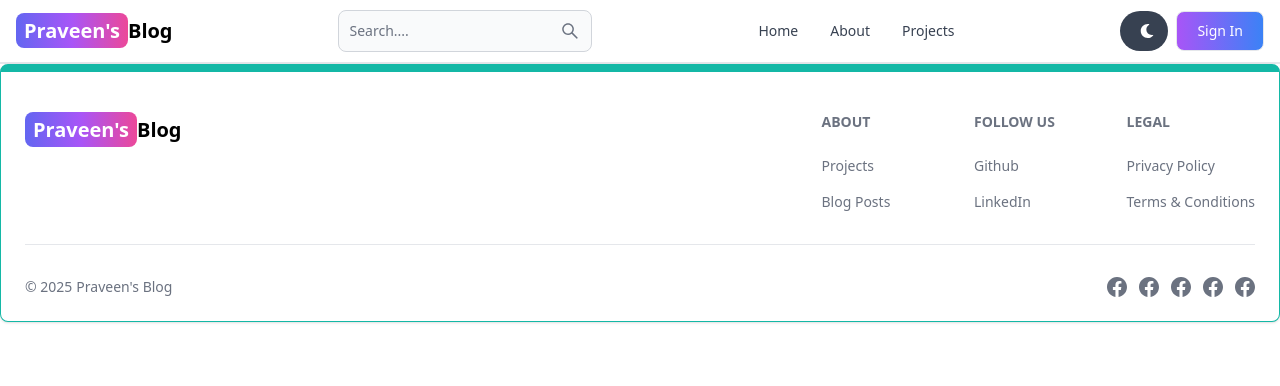
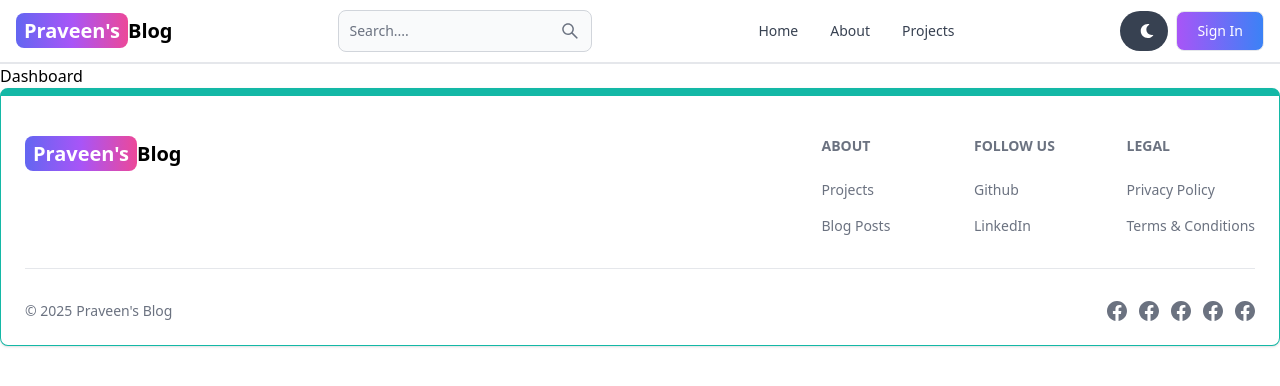
Before and after one commit to praveensource/MERN_Blog, a React (Vite) app in the folder client/: page /dashboard in a window 1280 px wide. Shown: the top 386 px of the page. Built offline with nearby package versions, Linux system fonts and the light colour scheme.

Commit message:
Update Dashboard.jsx

```diff
--- a/client/src/pages/Dashboard.jsx
+++ b/client/src/pages/Dashboard.jsx
@@ -3,6 +3,7 @@ import React from 'react'
 const Dashboard = () => {
   return (
     <div>
+      Dashboard
 
     </div>
   )
```
